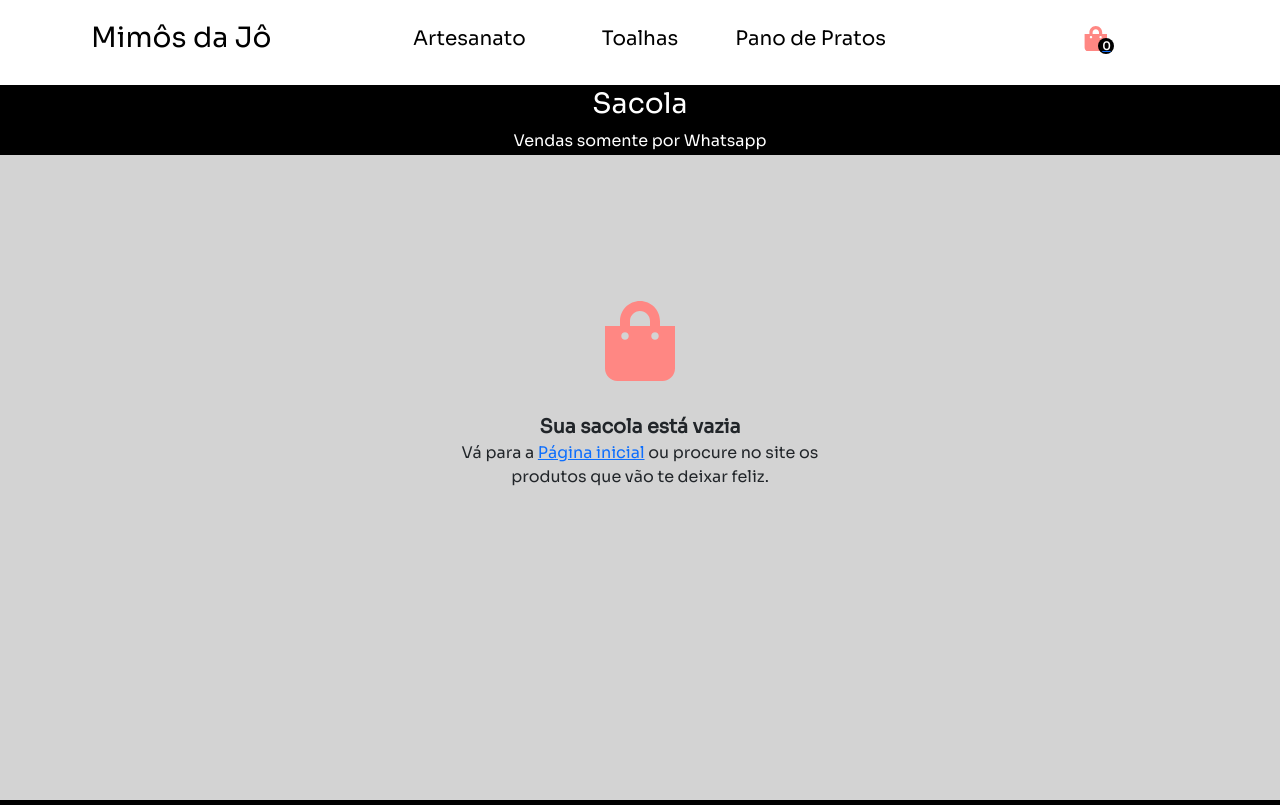
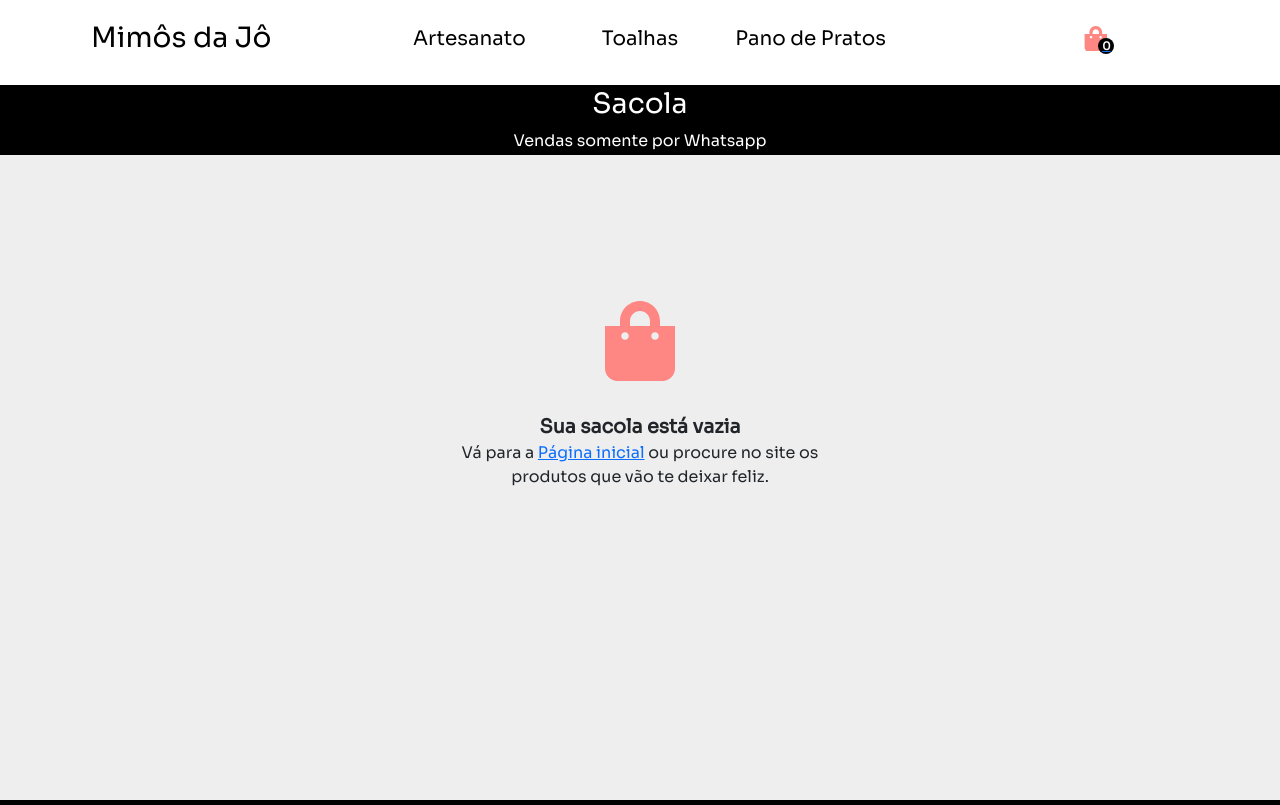
Before and after one commit to GustavoBarbos/MimosdaJo, a React (Create React App) app: page /bag in a window 1280 px wide. Built offline with nearby package versions, Linux system fonts and the light colour scheme.

Commit message:
Backgroundcolor novo

```diff
--- a/src/App.css
+++ b/src/App.css
@@ -9,5 +9,5 @@
 }
 .App{
 
-  background-color: rgb(211, 211, 211);
+  background-color: rgb(238, 238, 238);
 }
--- a/src/componets/CarouselDeProdutos.jsx
+++ b/src/componets/CarouselDeProdutos.jsx
@@ -8,7 +8,7 @@ import { Link } from 'react-router-dom'
 const Corpo = styled.div`
 
 width: 100%;
-background-color: rgb(211, 211, 211);
+background-color: rgb(238, 238, 238);
 color: #1e1e1e;
 display: flex;
 justify-content: center;
@@ -22,7 +22,7 @@ const Container = styled.div`
 
 max-width: 80vw;
 border-radius: 16px;
-background-color: white;
+background-color: rgb(238, 238, 238);
 
 
 @media (max-width: 960px) {
```
